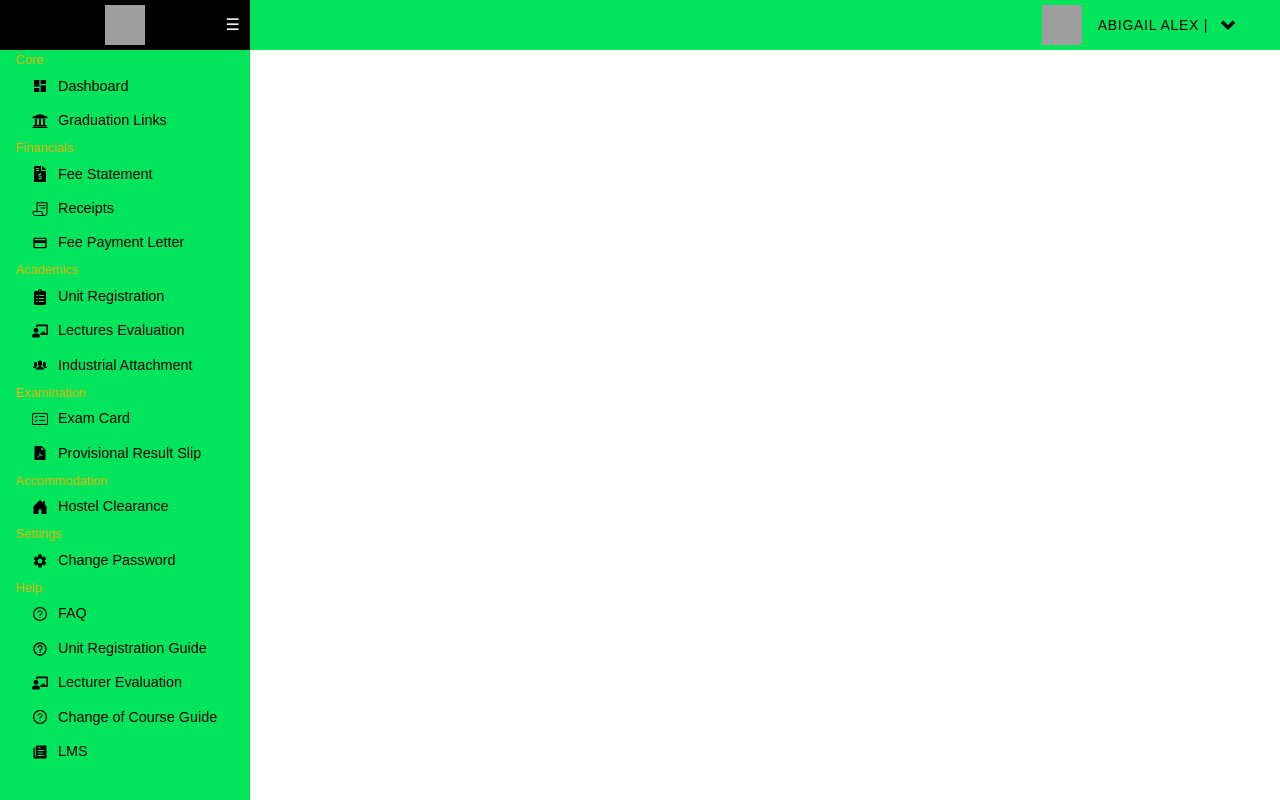
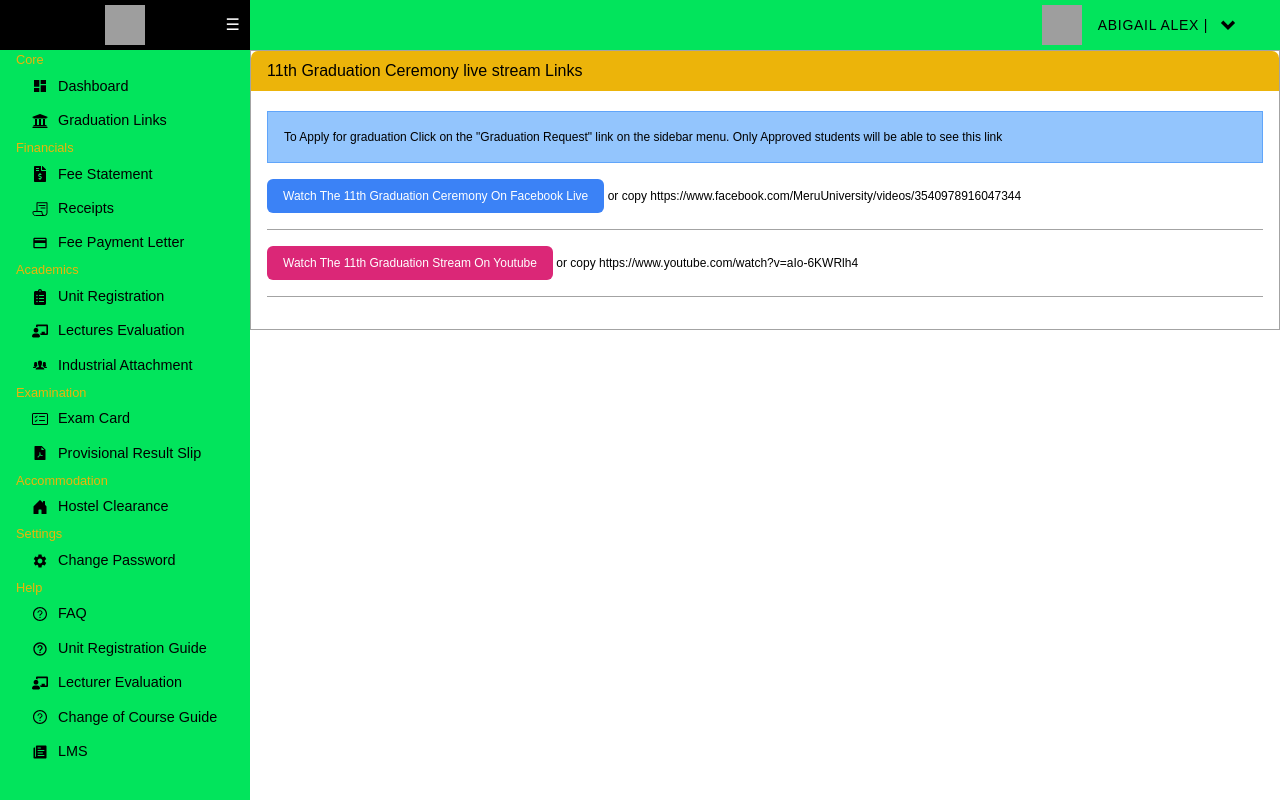
Before and after one commit to Ritahchanger/Meru-university-student-portal-clone, a React (Create React App) app: page /student/graduation-links in a window 1280 px wide. Built offline with nearby package versions, Linux system fonts and the light colour scheme; grey boxes are pictures that could not be loaded.

Commit message:
Worked on the graduation links

```diff
--- a/src/pages/studentDashboard/GraduationLinks/GraduationLink.jsx
+++ b/src/pages/studentDashboard/GraduationLinks/GraduationLink.jsx
@@ -1,19 +1,63 @@
-import React from 'react'
+import React from "react";
 
-import StudentDashNavbar from '../../../components/dashboard/student/StudentDashNavbar/StudentDashNavbar'
+import StudentDashNavbar from "../../../components/dashboard/student/StudentDashNavbar/StudentDashNavbar";
 
-import StudentDashSidebar from '../../../components/dashboard/student/StudentDashSidebar/StudentDashSidebar'
+import StudentDashSidebar from "../../../components/dashboard/student/StudentDashSidebar/StudentDashSidebar";
 
 const GraduationLink = () => {
   return (
-    <div className='graduation-links'>
+    <div className="graduation-links">
+      <StudentDashNavbar />
 
-      <StudentDashNavbar/>
+      <StudentDashSidebar />
 
-      <StudentDashSidebar/>
+      <div className="main border border-neutral-400 pb-[1rem]">
+        <div
+          className="py-[0.5rem] px-[1rem] custom-orange "
+          style={{
+            borderTopRightRadius: "7px",
+            borderTopLeftRadius: "7px",
+          }}
+        >
+          <p>11th Graduation Ceremony live stream Links</p>
+        </div>
 
+        <div className="mx-[1rem] p-[1rem] bg-blue-300 border border-blue-400  mt-5">
+          <p className="text-xs-extra rounded-sm">
+            To Apply for graduation Click on the "Graduation Request" link on
+            the sidebar menu. Only Approved students will be able to see this
+            link
+          </p>
+        </div>
+        <div className="m-[1rem] pb-[1rem] border-b border-neutral-400">
+          <p className="text-xs-extra">
+            <a
+              href="https://www.facebook.com/MeruUniversity/videos/3540978916047344"
+              target="_blank"
+              className="text-xs-extra bg-blue-500 text-white px-[1rem] py-[0.5rem] rounded-md inline-block"
+            >
+              Watch The 11th Graduation Ceremony On Facebook Live
+            </a> {""}
+            or copy
+            https://www.facebook.com/MeruUniversity/videos/3540978916047344
+          </p>
+        </div>
+        <div className="m-[1rem] pb-[1rem] border-b border-neutral-400">
+          <p className="text-xs-extra">
+            <a
+              href="https://www.facebook.com/MeruUniversity/videos/3540978916047344"
+              target="_blank"
+              className="text-xs-extra bg-pink-600 text-white px-[1rem] py-[0.5rem] rounded-md inline-block"
+            >
+              Watch The 11th Graduation Stream On Youtube
+            </a> {""}
+            or copy
+            https://www.youtube.com/watch?v=aIo-6KWRlh4
+          </p>
+        </div>
+      </div>
     </div>
-  )
-}
+  );
+};
 
-export default GraduationLink
+export default GraduationLink;
```
